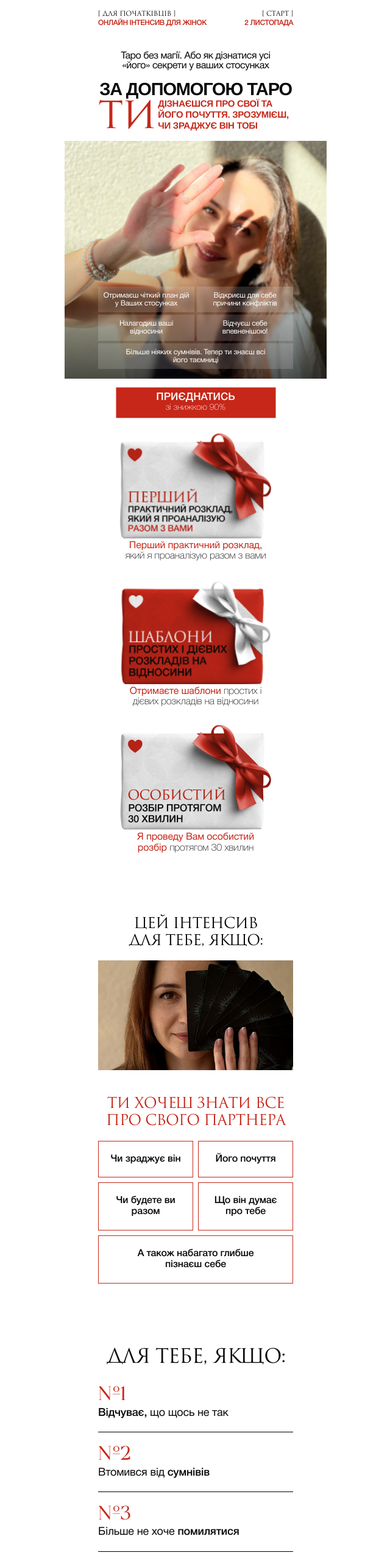
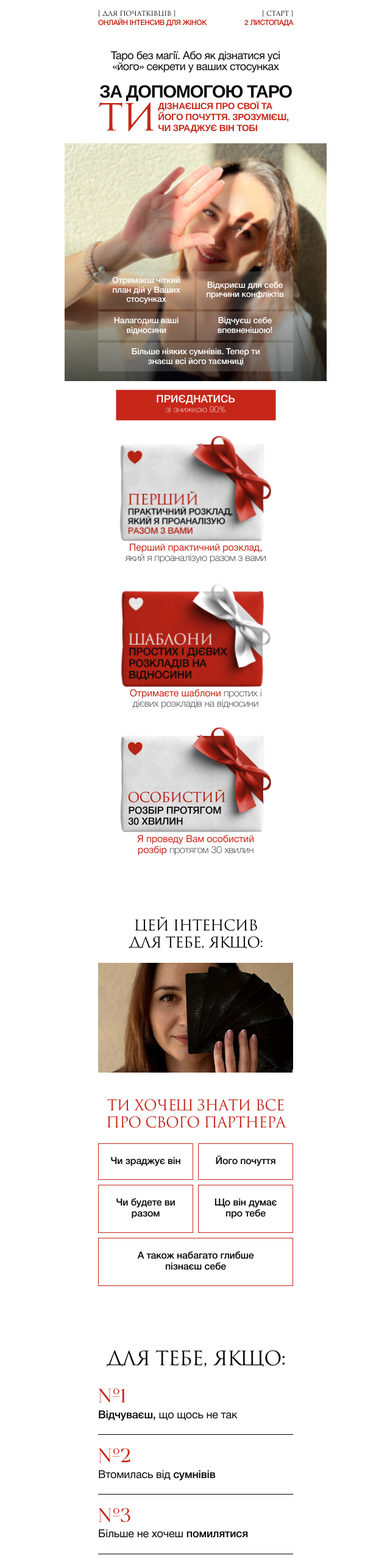
Before and after one commit to RomanIsaiev/work-website-70, a website built with Vite: page index.html in a window 1280 px wide. Shown: the top 2560 px of the page at 61% size, without its empty margins (319-959 px from the left). Built offline with nearby package versions, Linux system fonts and the light colour scheme; a script that the page names is missing; files whose address does not match are found by name.

Commit message:
update text

```diff
--- a/index.html
+++ b/index.html
@@ -182,25 +182,25 @@
             <li class="list-item">
               <div class="item-box">
                 <span class="item-number">№1</span>
-                <p class="item-text"><span>Відчуває,</span> що щось не так</p>
+                <p class="item-text"><span>Відчуваєш,</span> що щось не так</p>
               </div>
             </li>
             <li class="list-item">
               <div class="item-box">
                 <span class="item-number">№2</span>
-                <p class="item-text">Втомився від <span>сумнівів</span></p>
+                <p class="item-text">Втомилась від <span>сумнівів</span></p>
               </div>
             </li>
             <li class="list-item">
               <div class="item-box">
                 <span class="item-number">№3</span>
-                <p class="item-text">Більше не хоче <span>помилятися</span></p>
+                <p class="item-text">Більше не хочеш <span>помилятися</span></p>
               </div>
             </li>
             <li class="list-item">
               <div class="item-box">
                 <span class="item-number">№4</span>
-                <p class="item-text"><span>Готовий</span> до правди</p>
+                <p class="item-text"><span>Готова</span> до правди</p>
               </div>
             </li>
           </ul>
--- a/src/css/styles.css
+++ b/src/css/styles.css
@@ -123,13 +123,13 @@
   color: #090909;
   text-align: center;
   font-family: 'Helvetica Neue';
-  font-size: 16px;
+  font-size: 18px;
   font-style: normal;
   font-weight: 400;
   line-height: 100%; /* 16px */
   letter-spacing: -0.48px;
 
-  max-width: 257px;
+  max-width: 280px;
   margin: 0 auto 16px auto;
 }
 
@@ -169,12 +169,16 @@
 }
 
 .header-list .list-item {
+  display: flex;
+  align-items: center;
+  justify-content: center;
+
   color: #fff;
   text-align: center;
   font-family: 'Helvetica Neue';
-  font-size: 12px;
+  font-size: 14px;
   font-style: normal;
-  font-weight: 400;
+  font-weight: 500;
   line-height: 110%; /* 13.2px */
   letter-spacing: -0.24px;
 
@@ -520,7 +524,7 @@
   font-family: 'Helvetica Neue';
   font-size: 16px;
   font-style: normal;
-  font-weight: 300;
+  font-weight: 400;
   line-height: 115%; /* 18.4px */
 
   max-width: 260px;
```
